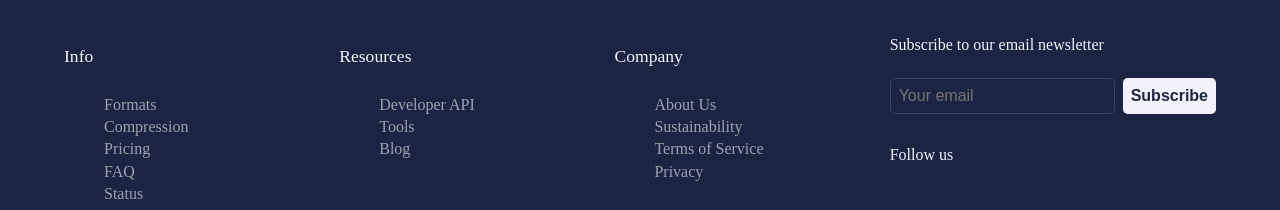
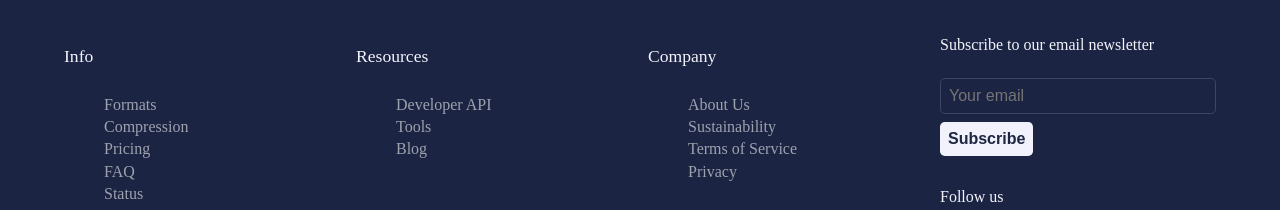
Before and after one commit to domster4444/portfolio-client, a Next.js app: page / in a window 1280 px wide. Shown: the part 911-1121 px from the top of the page. Built offline with nearby package versions, Linux system fonts and the light colour scheme; no server answers.

Commit message:
fix(ui): hotfix footer form

```diff
--- a/styles/4-layout/_footer.scss
+++ b/styles/4-layout/_footer.scss
@@ -34,6 +34,9 @@ footer ul {
 .col-list a:hover,
 .col-list a:focus {
   text-decoration: underline;
+}
+.subscribe-form {
+  flex-wrap: wrap;
 }
 
 .subscribe-form,
```
